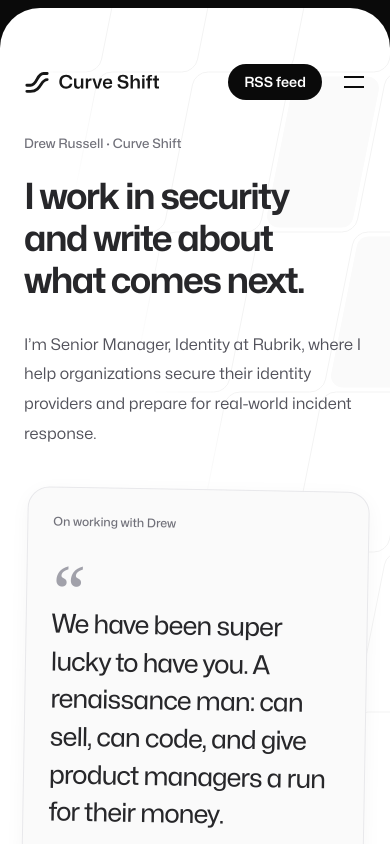
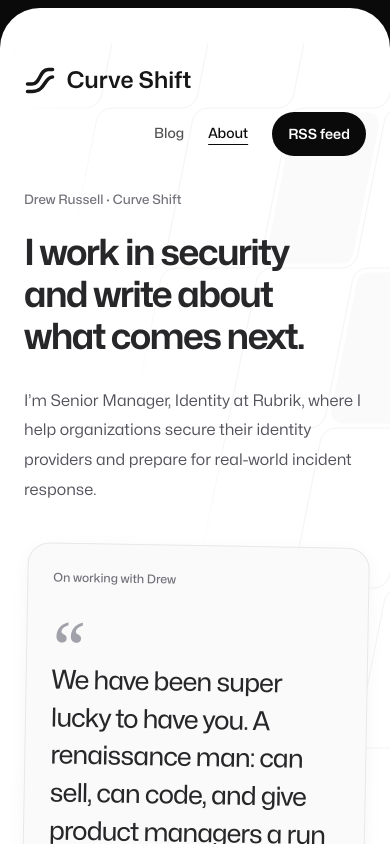
Before and after one commit to AskCurveShift/askcurveshift.ai, a Next.js app: page /about in a window 390 px wide. Shown: the top 844 px of the page. Built offline with nearby package versions, Linux system fonts and the light colour scheme.

Commit message:
Show primary navigation beside RSS and remove hamburger menu

```diff
--- a/src/components/RootLayout.tsx
+++ b/src/components/RootLayout.tsx
@@ -1,219 +1,10 @@
 'use client'
 
-import { useEffect, useId, useRef, useState } from 'react'
-import Link from 'next/link'
-import { usePathname } from 'next/navigation'
 import clsx from 'clsx'
-import { motion, MotionConfig, useReducedMotion } from 'framer-motion'
-import { Container } from '@/components/Container'
+import { useReducedMotion } from 'framer-motion'
 import { SiteHeader } from '@/components/SiteHeader'
 import { Footer } from '@/components/Footer'
 import { GridPattern } from '@/components/GridPattern'
-import { site } from '@/lib/site'
-
-function NavigationRow({ children }: { children: React.ReactNode }) {
-  return (
-    <div className="even:mt-px sm:bg-neutral-950">
-      <Container>
-        <div className="grid grid-cols-1 sm:grid-cols-2">{children}</div>
-      </Container>
-    </div>
-  )
-}
-
-function NavigationItem({
-  href,
-  children,
-  current,
-}: {
-  href: string
-  current?: boolean
-  children: React.ReactNode
-}) {
-  return (
-    <Link
-      href={href}
-      aria-current={current ? 'page' : undefined}
-      className="group relative isolate -mx-6 bg-neutral-950 px-6 py-10 even:mt-px sm:mx-0 sm:px-0 sm:py-16 sm:odd:pr-16 sm:even:mt-0 sm:even:border-l sm:even:border-neutral-800 sm:even:pl-16"
-    >
-      {children}
-      <span className="absolute inset-y-0 -z-10 w-screen bg-neutral-900 opacity-0 transition group-odd:right-0 group-even:left-0 group-hover:opacity-100" />
-    </Link>
-  )
-}
-
-function Navigation({ pathname }: { pathname: string }) {
-  return (
-    <nav
-      aria-label="Main navigation"
-      className="studio-navigation mt-px font-display text-5xl font-medium tracking-tight text-white"
-    >
-      <NavigationRow>
-        <NavigationItem
-          href="/"
-          current={pathname === '/' || pathname.startsWith('/blog')}
-        >
-          Blog
-        </NavigationItem>
-        <NavigationItem href="/about/" current={pathname.startsWith('/about')}>
-          About
-        </NavigationItem>
-      </NavigationRow>
-    </nav>
-  )
-}
-
-function RootLayoutInner({
-  children,
-  className,
-  pathname,
-}: {
-  children: React.ReactNode
-  className?: string
-  pathname: string
-}) {
-  let panelId = useId()
-  let [expanded, setExpanded] = useState(false)
-  let [isTransitioning, setIsTransitioning] = useState(false)
-  let openRef = useRef<React.ElementRef<'button'>>(null)
-  let closeRef = useRef<React.ElementRef<'button'>>(null)
-  let shouldReduceMotion = useReducedMotion()
-
-  useEffect(() => {
-    function onClick(event: MouseEvent) {
-      if (event.target instanceof Element && event.target.closest('a')) {
-        setIsTransitioning(false)
-        setExpanded(false)
-      }
-    }
-    function onKeyDown(event: KeyboardEvent) {
-      if (event.key === 'Escape' && expanded) {
-        setIsTransitioning(true)
-        setExpanded(false)
-      }
-    }
-    window.addEventListener('click', onClick)
-    window.addEventListener('keydown', onKeyDown)
-    return () => {
-      window.removeEventListener('click', onClick)
-      window.removeEventListener('keydown', onKeyDown)
-    }
-  }, [expanded])
-
-  useEffect(() => {
-    if (isTransitioning) {
-      const target = expanded ? closeRef : openRef
-      target.current?.focus({ preventScroll: true })
-    }
-  }, [expanded, isTransitioning])
-
-  return (
-    <MotionConfig
-      transition={
-        shouldReduceMotion || !isTransitioning ? { duration: 0 } : undefined
-      }
-    >
-      <div className="studio-layout">
-        <a className="skip-link" href="#main-content">
-          Skip to content
-        </a>
-        <header>
-          <div
-            className="absolute top-2 right-0 left-0 z-40 pt-14"
-            aria-hidden={expanded ? 'true' : undefined}
-            inert={expanded ? true : undefined}
-          >
-            <SiteHeader
-              panelId={panelId}
-              toggleRef={openRef}
-              expanded={expanded}
-              onToggle={() => {
-                setIsTransitioning(true)
-                setExpanded((expanded) => !expanded)
-              }}
-            />
-          </div>
-
-          <motion.div
-            layout
-            id={panelId}
-            data-studio-navigation=""
-            style={{ height: expanded ? 'auto' : '0.5rem' }}
-            className="relative z-50 overflow-hidden bg-neutral-950 pt-2"
-            aria-hidden={expanded ? undefined : 'true'}
-            inert={expanded ? undefined : true}
-          >
-            <motion.div layout className="bg-neutral-800">
-              <div className="bg-neutral-950 pt-14 pb-16">
-                <SiteHeader
-                  invert
-                  panelId={panelId}
-                  toggleRef={closeRef}
-                  expanded={expanded}
-                  onToggle={() => {
-                    setIsTransitioning(true)
-                    setExpanded((expanded) => !expanded)
-                  }}
-                />
-              </div>
-              <Navigation pathname={pathname} />
-              <div className="studio-menu-footer relative bg-neutral-950 before:absolute before:inset-x-0 before:top-0 before:h-px before:bg-neutral-800">
-                <Container>
-                  <div className="grid grid-cols-1 gap-y-10 pt-10 pb-16 sm:grid-cols-2 sm:pt-16">
-                    <div>
-                      <h2>Curve Shift</h2>
-                      <p className="mt-6">
-                        An independent blog by Drew Russell.
-                      </p>
-                    </div>
-                    <div className="sm:pl-16">
-                      <h2>Follow the writing</h2>
-                      <div className="mt-6 flex gap-8">
-                        <a
-                          href={site.linkedin}
-                          target="_blank"
-                          rel="noopener noreferrer"
-                        >
-                          LinkedIn
-                        </a>
-                        <a href="/feed.xml">RSS feed</a>
-                      </div>
-                    </div>
-                  </div>
-                </Container>
-              </div>
-            </motion.div>
-          </motion.div>
-        </header>
-
-        <motion.div
-          layout
-          style={{ borderTopLeftRadius: 40, borderTopRightRadius: 40 }}
-          className="studio-page-frame relative flex flex-auto overflow-hidden bg-white pt-14"
-        >
-          <motion.div
-            layout
-            className={clsx(
-              'studio-content relative isolate flex w-full flex-col pt-9',
-              className,
-            )}
-          >
-            <GridPattern
-              className="pointer-events-none absolute inset-x-0 -top-14 -z-10 h-[1000px] w-full mask-[linear-gradient(to_bottom_left,white_40%,transparent_50%)] fill-neutral-50 stroke-neutral-950/5"
-              yOffset={-96}
-              interactive={!shouldReduceMotion}
-            />
-            <main id="main-content" className="w-full flex-auto">
-              {children}
-            </main>
-
-            <Footer />
-          </motion.div>
-        </motion.div>
-      </div>
-    </MotionConfig>
-  )
-}
 
 export function RootLayout({
   children,
@@ -222,10 +13,38 @@ export function RootLayout({
   children: React.ReactNode
   className?: string
 }) {
-  const pathname = usePathname()
+  const shouldReduceMotion = useReducedMotion()
+
   return (
-    <RootLayoutInner key={pathname} pathname={pathname} className={className}>
-      {children}
-    </RootLayoutInner>
+    <div className="studio-layout">
+      <a className="skip-link" href="#main-content">
+        Skip to content
+      </a>
+      <div className="h-2" aria-hidden="true" />
+      <div
+        style={{ borderTopLeftRadius: 40, borderTopRightRadius: 40 }}
+        className="studio-page-frame relative flex flex-auto overflow-hidden bg-white pt-14"
+      >
+        <div
+          className={clsx(
+            'studio-content relative isolate flex w-full flex-col',
+            className,
+          )}
+        >
+          <GridPattern
+            className="pointer-events-none absolute inset-x-0 -top-5 -z-10 h-[1000px] w-full mask-[linear-gradient(to_bottom_left,white_40%,transparent_50%)] fill-neutral-50 stroke-neutral-950/5"
+            yOffset={-96}
+            interactive={!shouldReduceMotion}
+          />
+          <header className="relative z-20">
+            <SiteHeader />
+          </header>
+          <main id="main-content" className="w-full flex-auto">
+            {children}
+          </main>
+          <Footer />
+        </div>
+      </div>
+    </div>
   )
 }
--- a/src/components/SiteHeader.tsx
+++ b/src/components/SiteHeader.tsx
@@ -1,88 +1,60 @@
 'use client'
 
 import Link from 'next/link'
-import clsx from 'clsx'
+import { usePathname } from 'next/navigation'
 import { Button } from '@/components/Button'
 import { Container } from '@/components/Container'
 
-function XIcon(props: React.ComponentPropsWithoutRef<'svg'>) {
-  return (
-    <svg viewBox="0 0 24 24" aria-hidden="true" {...props}>
-      <path d="m5.636 4.223 14.142 14.142-1.414 1.414L4.222 5.637z" />
-      <path d="M4.222 18.363 18.364 4.22l1.414 1.414L5.636 19.777z" />
-    </svg>
-  )
-}
+const links = [
+  { href: '/', label: 'Blog' },
+  { href: '/about/', label: 'About' },
+]
 
-function MenuIcon(props: React.ComponentPropsWithoutRef<'svg'>) {
-  return (
-    <svg viewBox="0 0 24 24" aria-hidden="true" {...props}>
-      <path d="M2 6h20v2H2zM2 16h20v2H2z" />
-    </svg>
-  )
-}
+export function SiteHeader() {
+  const pathname = usePathname()
 
-export function SiteHeader({
-  panelId,
-  expanded,
-  onToggle,
-  toggleRef,
-  invert = false,
-}: {
-  panelId: string
-  expanded: boolean
-  onToggle: () => void
-  toggleRef: React.RefObject<HTMLButtonElement | null>
-  invert?: boolean
-}) {
-  const Icon = expanded ? XIcon : MenuIcon
   return (
     <Container>
-      <div
-        className={clsx(
-          'studio-header flex items-center justify-between',
-          invert && 'studio-header-invert',
-        )}
-      >
-        <Link href="/" aria-label="Curve Shift, home">
+      <div className="studio-header flex flex-col gap-4 sm:flex-row sm:items-center sm:justify-between">
+        <Link
+          href="/"
+          aria-label="Curve Shift, home"
+          className="self-start sm:self-auto"
+        >
           <img
-            src={
-              invert
-                ? '/brand/curve-shift-reversed.svg'
-                : '/brand/curve-shift.svg'
-            }
+            src="/brand/curve-shift.svg"
             width="337"
             height="64"
             alt="Curve Shift"
             className="studio-wordmark"
           />
         </Link>
-        <div className="flex items-center gap-x-8">
-          <Button className="studio-feed" href="/feed.xml" invert={invert}>
+        <nav
+          aria-label="Main navigation"
+          className="studio-header-nav flex items-center gap-6 self-end sm:self-auto"
+        >
+          {links.map(({ href, label }) => {
+            const current =
+              href === '/'
+                ? pathname === '/' ||
+                  pathname === '/blog' ||
+                  pathname.startsWith('/blog/')
+                : pathname === '/about' || pathname.startsWith('/about/')
+            return (
+              <Link
+                key={href}
+                href={href}
+                aria-current={current ? 'page' : undefined}
+                className="studio-nav-link text-sm font-medium text-neutral-600 transition hover:text-neutral-950"
+              >
+                {label}
+              </Link>
+            )
+          })}
+          <Button className="studio-feed" href="/feed.xml">
             RSS feed
           </Button>
-          <button
-            ref={toggleRef}
-            type="button"
-            onClick={onToggle}
-            aria-expanded={expanded ? 'true' : 'false'}
-            aria-controls={panelId}
-            className={clsx(
-              'studio-toggle group -m-2.5 rounded-full p-2.5 transition',
-              invert ? 'hover:bg-white/10' : 'hover:bg-neutral-950/10',
-            )}
-            aria-label={expanded ? 'Close navigation' : 'Open navigation'}
-          >
-            <Icon
-              className={clsx(
-                'h-6 w-6',
-                invert
-                  ? 'fill-white group-hover:fill-neutral-200'
-                  : 'fill-neutral-950 group-hover:fill-neutral-700',
-              )}
-            />
-          </button>
-        </div>
+        </nav>
       </div>
     </Container>
   )
--- a/src/styles/studio-shell.css
+++ b/src/styles/studio-shell.css
@@ -24,44 +24,17 @@
   font-weight: 600;
   line-height: 24px;
 }
-.studio-header-invert .studio-feed {
+/* Keep all destinations visible at every viewport size. */
+.studio-header-nav > a {
+  display: inline-flex;
+  align-items: center;
+  min-height: 44px;
+}
+.studio-nav-link[aria-current='page'] {
   color: #0a0a0a;
-}
-.studio-toggle {
-  border: 0;
-  cursor: pointer;
-  background-color: transparent;
-}
-.studio-header-invert a:focus-visible,
-.studio-header-invert button:focus-visible,
-.studio-navigation a:focus-visible,
-.studio-menu-footer a:focus-visible {
-  outline-color: #fff;
-}
-.studio-navigation {
-  line-height: 48px;
-}
-.studio-menu-footer {
-  color: #fff;
-  font-size: 14px;
-  line-height: 24px;
-}
-.studio-menu-footer h2 {
-  font-size: 16px;
-  line-height: 28px;
-  font-weight: 600;
-  letter-spacing: 0;
-}
-.studio-menu-footer p {
-  color: #a3a3a3;
-}
-@media (max-width: 400px) {
-  .studio-wordmark {
-    height: 26px;
-  }
-  .studio-header > div {
-    column-gap: 20px;
-  }
+  text-decoration: underline;
+  text-decoration-thickness: 1px;
+  text-underline-offset: 6px;
 }
 
 .skip-link {
```
Also changed, not shown: 1 other file (tests, documents, lock files or other folders).
